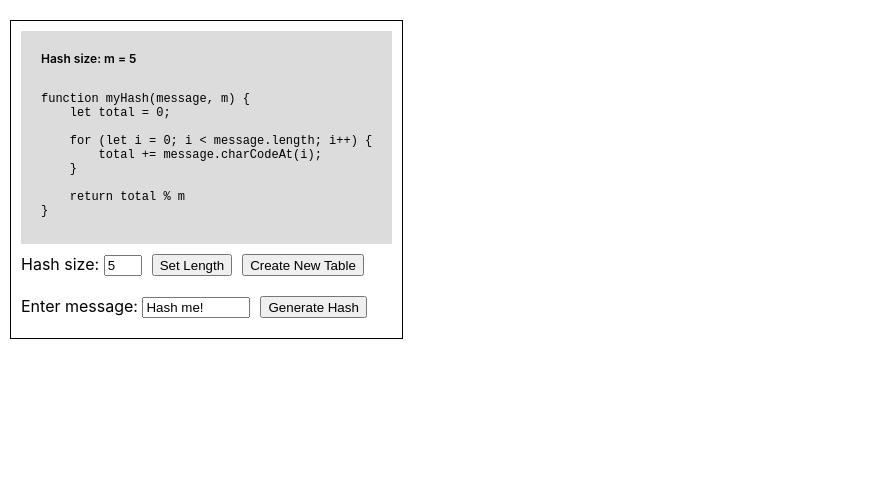
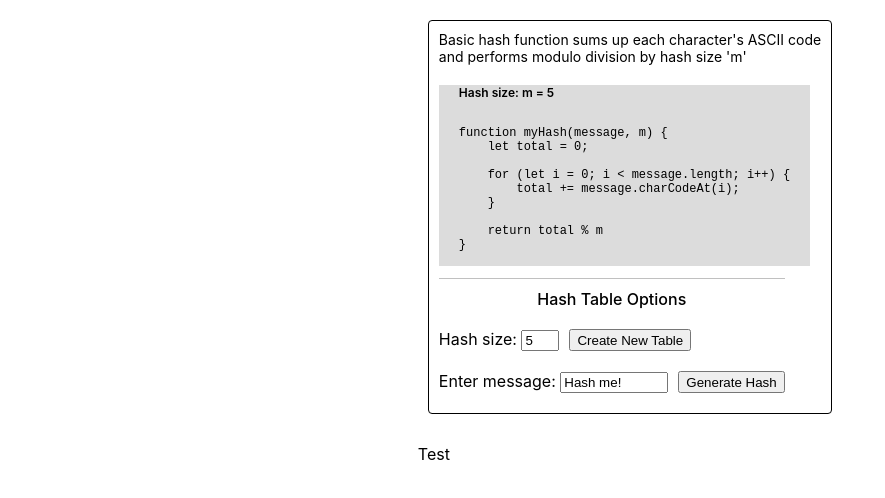
Before and after one commit to billyc10/hash-table-visualiser, a React (Create React App) app: page / in a window 1280 px wide. Shown: the top 498 px of the page, without its empty margins (0-885 px from the left). Built offline with nearby package versions, Linux system fonts and the light colour scheme; the HTML template or start-up script is replaced by a standard one.

Commit message:
Fully working hash table

```diff
--- a/src/App.css
+++ b/src/App.css
@@ -1,5 +1,8 @@
 .App {
   text-align: center;
+  display: flex;
+  flex-direction: row;
+  justify-content: center;
 }
 
 .Row {
--- a/src/App.js
+++ b/src/App.js
@@ -10,6 +10,8 @@ function App() {
   const [hashTableArray, setHashTableArray] = useState({});
   const [message, setMessage] = useState('Hash me!');
   const [hashNumber, setHashNumber] = useState(5);
+  const [highlightIndex, setHighlightIndex] = useState(-1);
+  const [highlightType, setHighlightType] = useState('none');
 
   const createHashTable = () => {
     hashTable = new HashTable(hashNumber);
@@ -17,12 +19,21 @@ function App() {
   }
 
   const handleAddToTable = () => {
-    hashTable.hashToTable(message);
+    const insertedPosition = hashTable.hashToTable(message);
     setHashTableArray([...hashTable.array]);
+    setHighlightIndex(insertedPosition);
+    setHighlightType('dark');
+  }
+
+  const generateHashCallback = (hash) => {
+    setHighlightIndex(hash);
+    setHighlightType('light');
   }
 
   return (
-    <div className="App Row">
+    <div className="App">
+      <div className="column">
+        <div className="Row">
           <HashFunction
             createHashTable={createHashTable}
             message={message}
@@ -30,14 +41,21 @@ function App() {
             hashNumber={hashNumber}
             setHashNumber={setHashNumber}
             handleAddToTable={handleAddToTable}
+            generateHashCallback={generateHashCallback}
           />
           { hashTableArray?
             <LiveArray className="LiveArray"
               array={hashTableArray}
-          // hashing={hashTable.hashing}
+              highlightIndex={highlightIndex}
+              highlightType={highlightType}
             />
             : null
           }
+        </div>
+        <div className="Row">
+          Test
+        </div>
+      </div>
     </div>
   );
 }
--- a/src/components/HashFunction/HashFunction.css
+++ b/src/components/HashFunction/HashFunction.css
@@ -2,6 +2,7 @@
 .HashFunction {
     border-style: solid;
     border-width: 1px;
+    border-radius: 4px;
     padding: 10px;
     margin: 10px;
     display: flex;
@@ -20,6 +21,16 @@
     flex-direction: column;
 }
 
+.Text {
+    text-align: left;
+    font-size: 14px;
+}
+
+.Heading {
+    padding-bottom: 10px;
+    font-weight: 500;
+}
+
 .Hash {
     font-size: 18px;
     padding-left: 10px;
@@ -35,6 +46,10 @@
 
 .Options {
     width: fit-content;
+    border-top: solid;
+    border-color: silver;
+    border-width: 1px;
+    padding-top: 10px;
 }
 
 .HashSizeText {
--- a/src/components/HashFunction/HashFunction.jsx
+++ b/src/components/HashFunction/HashFunction.jsx
@@ -4,26 +4,23 @@ import './HashFunction.css'
 import { hasUnreliableEmptyValue } from '@testing-library/user-event/dist/utils';
 
 const HashFunction = (props) => {
-    const {message, setMessage, hashNumber, setHashNumber, handleAddToTable} = props;
+    const {message, setMessage, hashNumber, setHashNumber, handleAddToTable, generateHashCallback} = props;
     const [hash, setHash] = useState('');
-    const [hashNumberDisplay, setHashNumberDisplay] = useState(5);
 
     const handleMessageChange = (e) => {
         setMessage(e.target.value);
     }
     const handleGenerateHash = (e) => {
-        setHash(HashTable.hashFunction(message, hashNumber).toString());
+        const hash = HashTable.hashFunction(message, hashNumber);
+        setHash(hash.toString());
+        generateHashCallback(hash);
     }
 
     const handleNumberChange = (e) => {
         let num = e.target.value;
         if (num > 21) { num = 21 }
         else if (num < 1) { num = 1}
-        setHashNumberDisplay(num);
-    }
-    const handleSetNumber = (e) => {
-        setHashNumber(hashNumberDisplay);
-        console.log(hashNumber);
+        setHashNumber(num);
     }
 
     const Preview = () => {
@@ -40,10 +37,15 @@ function myHash(message, m) {
         `
 
         return (
-            <div className='CodeSnippet'>
-                <div className='HashSizeText'> Hash size: m = {hashNumber}</div>
-                <code><pre>{hashingAlgorithm}</pre></code>
+            <div className="Text">
+                <div> Basic hash function sums up each character's ASCII code </div>
+                <div> and performs modulo division by hash size 'm' </div>
+                <div className='CodeSnippet'>
+                    <div className='HashSizeText'> Hash size: m = {hashNumber}</div>
+                    <code><pre>{hashingAlgorithm}</pre></code>
+                </div>
             </div>
+
         )
     }
 
@@ -51,11 +53,11 @@ function myHash(message, m) {
         <div className='HashFunction'>
             <Preview/>
             <div className='Options Column'>
+                <text className="Heading"> Hash Table Options </text>
                 <div className='Row'>
                     <label>
-                        Hash size: <input type="number" name="sizeInput" onChange={handleNumberChange} value={hashNumberDisplay} />
+                        Hash size: <input type="number" name="sizeInput" onChange={handleNumberChange} value={hashNumber} />
                     </label>
-                    <button type="submit" onClick={handleSetNumber}>Set Length</button>
                     <button type="submit" onClick={props.createHashTable}>Create New Table</button>
                 </div>
                 <div className='Row'>
--- a/src/components/LiveArray/LiveArray.css
+++ b/src/components/LiveArray/LiveArray.css
@@ -26,3 +26,11 @@
     display: flex;
     flex-direction: row;
 }
+
+.Highlight {
+    background-color: #FAFAD2;
+}
+
+.HighlightDark {
+    background-color: #90EE90;
+}
--- a/src/components/LiveArray/LiveArray.jsx
+++ b/src/components/LiveArray/LiveArray.jsx
@@ -3,8 +3,14 @@ import './LiveArray.css'
 const LiveArray = (props) => {
     const arrayValues = props.array;
     console.log(arrayValues);
-    const hashing = props.hashing;
+    const hashing = props.hashing || 'closed';
     const arraySize = arrayValues.length;
+    const highlightIndex = props.highlightIndex || -1;
+    const highlightType = props.highlightType || 'none';
+
+    console.log(highlightType);
+
+    console.log(highlightIndex);
 
     const ArrayRow = (props) => {
         let arrayList;
@@ -23,8 +29,24 @@ const LiveArray = (props) => {
             // Closed hashing only allows one entry per index
             arrayList = <div className="ArrayCell"> {props.values} </div>
         }
+
+        let indexClassName = "ArrayRow";
+        if (props.highlight) {
+            console.log(highlightType);
+            switch(highlightType) {
+                case 'light':
+                    indexClassName = "ArrayRow Highlight";
+                    break
+                case 'dark':
+                    indexClassName = "ArrayRow HighlightDark";
+                    break
+                default:
+                    indexClassName = "ArrayRow";
+            }
+        }
+
         return (
-            <div className="ArrayRow">
+            <div className={indexClassName}>
                 <div className="ArrayIndex"> {props.index} </div>
                 {arrayList}
             </div>
@@ -34,7 +56,7 @@ const LiveArray = (props) => {
     const FullArray = () => {
         const rows = [];
         for (var i = 0; i < arraySize; i++) {
-            rows.push(<ArrayRow key={i} index={i} values={arrayValues[i]}/>)
+            rows.push(<ArrayRow key={i} index={i} values={arrayValues[i]} highlight={i===highlightIndex}/>)
         }
 
         return <div className="LiveArray"> {rows} </div>;
```
Lines whose indentation alone changed are shown as unchanged.
